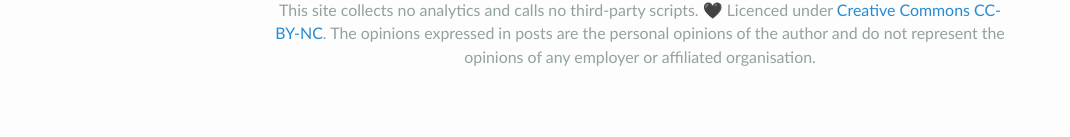
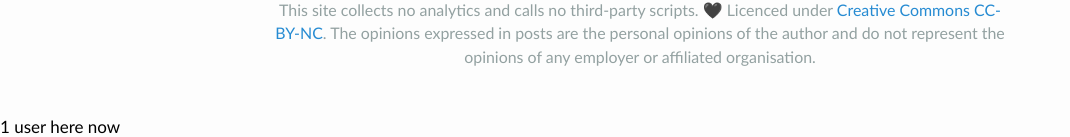
Before and after one commit to wgx/blog.willgrant.org, a Jekyll site: the page built from index.html, in a window 1280 px wide and 900 px high, scrolled down 1568 px. Shown: the part 760-897 px from the top of the window, without its empty margins (0-1070 px from the left). Built offline with Jekyll 4.4.1, drawn with Linux system fonts in a browser that asks for light colours; a script that is not in the unit is left out; the list of posts is cut into pages by our own code; before the commit the page ends 2442 px from its top, so only the background shows below that.

Commit message:
Update default.html

```diff
--- a/_layouts/default.html
+++ b/_layouts/default.html
@@ -15,6 +15,10 @@
 
     {%- include footer.html -%}
 
+
+<span class="herenow">1 user here now</span>
+<script src="https://wgx.github.io/herenow/herenow.min.js" defer></script>
+
   </body>
 
 </html>
```
